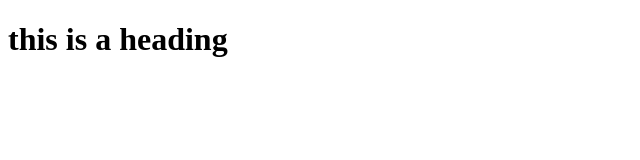
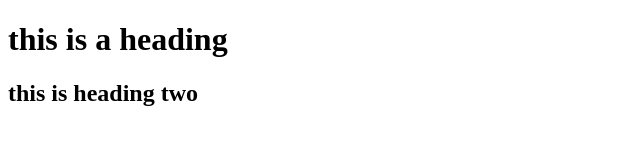
Before and after one commit to MasumHossain71/my-project, a plain HTML site: page index.html in a window 1280 px wide. Shown: the whole page, without its empty margins (0-640 px from the left). Drawn offline with Linux system fonts and the light colour scheme.

Commit message:
another line added

```diff
--- a/index.html
+++ b/index.html
@@ -8,5 +8,6 @@
 </head>
 <body>
   <h1>this is a heading</h1>
+  <h2>this is heading two</h2>
 </body>
 </html>
```
